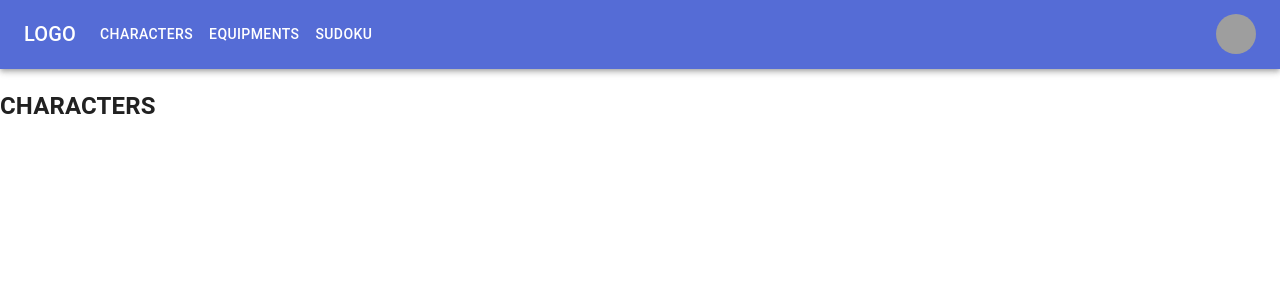
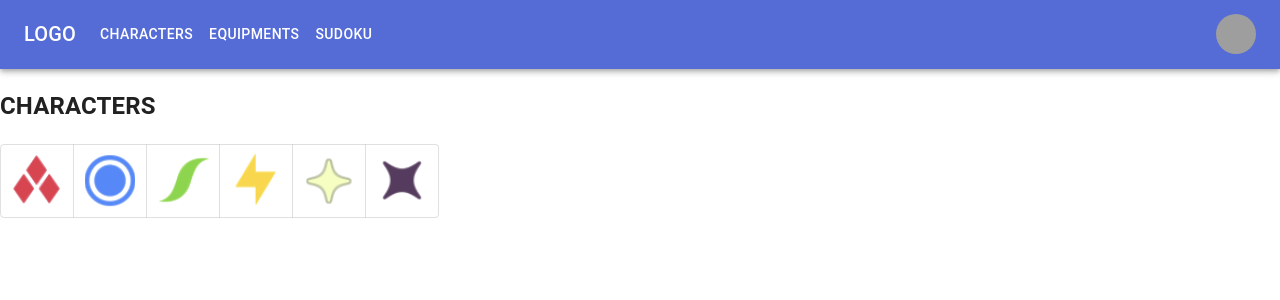
Before and after one commit to nepties/FE-Training, a React (Create React App) app: page /characters in a window 1280 px wide. Shown: the top 300 px of the page. Built offline with nearby package versions, Linux system fonts and the light colour scheme; grey boxes are pictures that could not be loaded.

Commit message:
add element select buttons

```diff
--- /dev/null
+++ b/src/components/ToggleButtons.tsx
@@ -0,0 +1,43 @@
+import * as React from "react";
+import ToggleButton from "@mui/material/ToggleButton";
+import ToggleButtonGroup from "@mui/material/ToggleButtonGroup";
+import { ButtonInfo } from "../types/types";
+import { Tooltip } from "@mui/material";
+
+interface ToggleButtonsProps {
+  buttonGroupLabel: string;
+  buttonInfos: ButtonInfo[];
+}
+
+const ToggleButtons = ({
+  buttonGroupLabel,
+  buttonInfos,
+}: ToggleButtonsProps) => {
+  const [selects, setSelects] = React.useState(() => [] as string[]);
+
+  const handleSelects = (
+    event: React.MouseEvent<HTMLElement>,
+    newSelects: string[],
+  ) => {
+    setSelects(newSelects);
+  };
+
+  return (
+    <ToggleButtonGroup
+      value={selects}
+      onChange={handleSelects}
+      aria-label={buttonGroupLabel}
+      size="small"
+    >
+      {buttonInfos.map((buttonInfo) => (
+        <Tooltip title={buttonInfo.tooltip}>
+          <ToggleButton value={buttonInfo.value} aria-label={buttonInfo.value}>
+            <img src={buttonInfo.image} />
+          </ToggleButton>
+        </Tooltip>
+      ))}
+    </ToggleButtonGroup>
+  );
+};
+
+export default ToggleButtons;
--- a/src/pages/Characters.tsx
+++ b/src/pages/Characters.tsx
@@ -1,9 +1,28 @@
 import React from "react";
+import ToggleButtons from "../components/ToggleButtons";
+import * as images from "../assets";
+
+const TypeButtonsInfo = [
+  { value: "fire", tooltip: "화", image: images.element_fire, text: "" },
+  { value: "water", tooltip: "수", image: images.element_water, text: "" },
+  { value: "wind", tooltip: "풍", image: images.element_wind, text: "" },
+  { value: "thunder", tooltip: "뇌", image: images.element_thunder, text: "" },
+  { value: "light", tooltip: "광", image: images.element_light, text: "" },
+  { value: "dark", tooltip: "암", image: images.element_dark, text: "" },
+];
 
 const Characters = () => {
   return (
     <div>
-      <h2>CHARACTERS</h2>
+      <div>
+        <h2>CHARACTERS</h2>
+      </div>
+      <div>
+        <ToggleButtons
+          buttonGroupLabel="elements"
+          buttonInfos={TypeButtonsInfo}
+        />
+      </div>
     </div>
   );
 };
```
